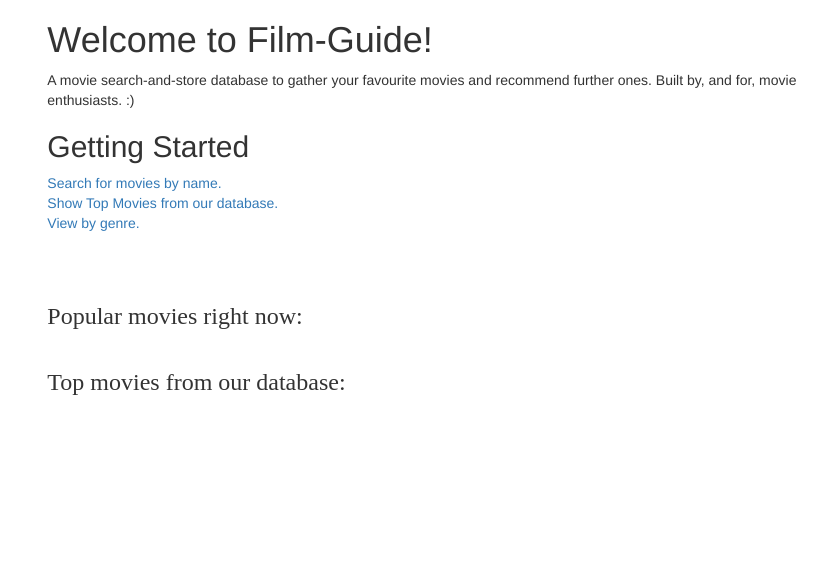
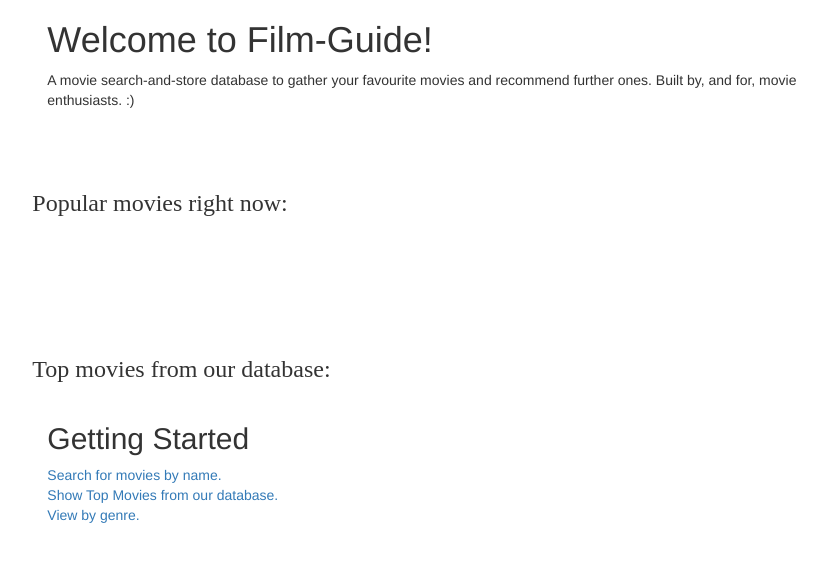
Before and after one commit to MovieMeter/film-guide, a Flask app: template launch/templates/home.html in a window 1280 px wide. Shown: the part 185-747 px from the top of the page, without its empty margins (181-1008 px from the left). Run offline with Flask 2, Linux system fonts and the light colour scheme; the template is opened without the code that fills it, so the values that code supplies are empty; some libraries are stand-ins or nearby versions; some web fonts are replaced.

Commit message:
modified home page.

```diff
--- a/launch/templates/home.html
+++ b/launch/templates/home.html
@@ -15,18 +15,12 @@
     A movie search-and-store database to gather your favourite movies and recommend further ones.
     Built by, and for, movie enthusiasts. :)
 </p>
-<h2>
-    Getting Started
-</h2>
-<a href="{{ url_for('search') }}">Search for movies by name.</a>
-<br>
-<a href="{{ url_for('show_movies') }}">Show Top Movies from our database.</a><br>
-<a href="{{ url_for('genre_search') }}">View by genre.</a>
+
 
 <div style="height:50px">
 
 </div>
-
+<div class="row">
     <div style="padding-bottom:10px">
         <h3 style="font-family: Laksaman">
             Popular movies right now:
@@ -46,7 +40,14 @@
          </span>
         {% endfor %}
     </div>
+</div>
 
+
+<div style="height:100px">
+</div>
+
+
+<div class="row">
     <div style="padding-bottom:10px">
         <h3 style="font-family: Laksaman">
             Top movies from our database:
@@ -66,6 +67,17 @@
          </span>
         {% endfor %}
     </div>
+</div>
+
+<h2>
+    Getting Started
+</h2>
+<a href="{{ url_for('search') }}">Search for movies by name.</a>
+<br>
+<a href="{{ url_for('show_movies') }}">Show Top Movies from our database.</a><br>
+<a href="{{ url_for('genre_search') }}">View by genre.</a>
+
+
 {% endblock %}
 {#</body>#}
 {#</html>#}
```
Lines whose indentation alone changed are shown as unchanged.
